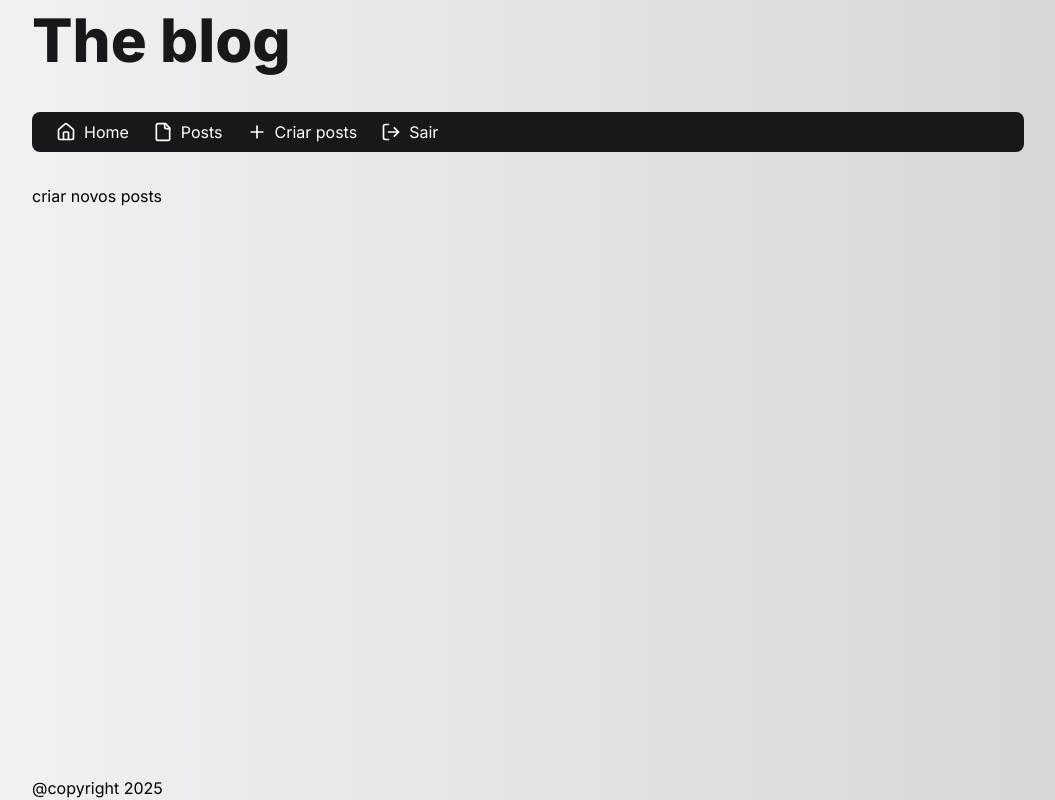
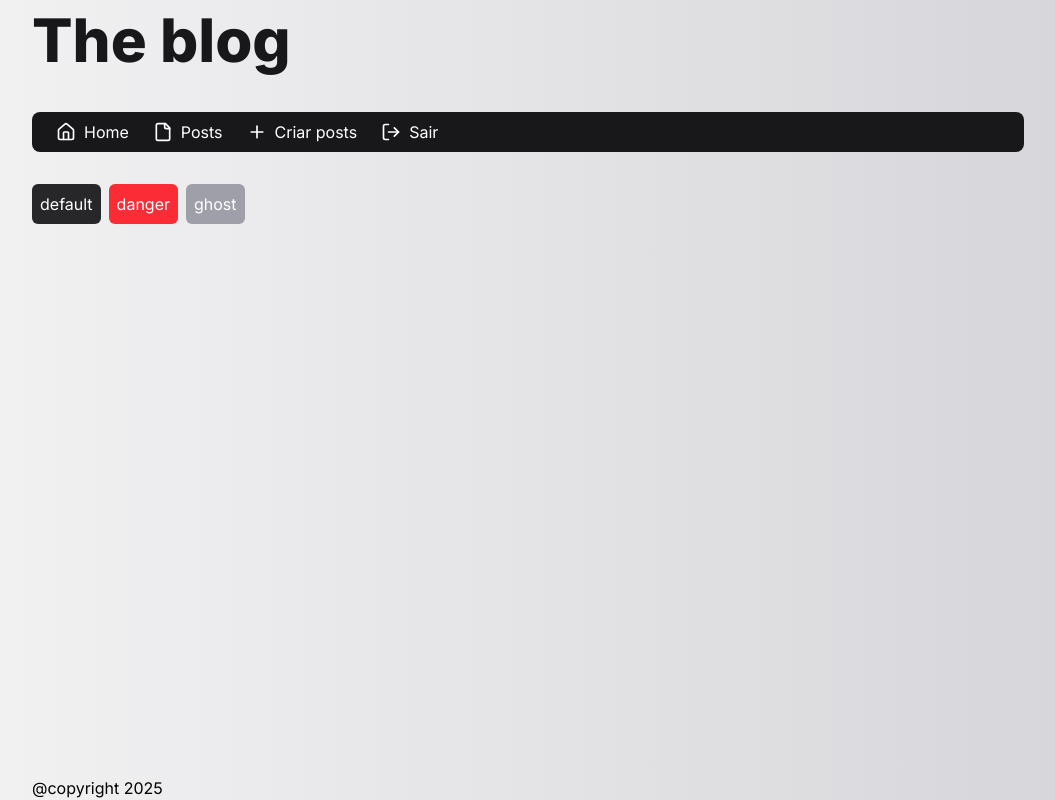
Before and after one commit to edsonlimacode/blog, a Next.js app: page /admin/posts/new in a window 1280 px wide. Shown: the whole page, without its empty margins (112-1167 px from the left). Built offline with nearby package versions, Linux system fonts and the light colour scheme.

Commit message:
cirado o componente de botão

```diff
--- a/src/app/admin/posts/new/page.tsx
+++ b/src/app/admin/posts/new/page.tsx
@@ -1,5 +1,13 @@
+import { Button } from "@/components/button"
+
 export const dynamic = "force-dynamic"
 
 export default function New() {
-  return <div>criar novos posts</div>
+  return (
+    <div className="flex gap-2">
+      <Button variant="default">default</Button>
+      <Button variant="danger">danger</Button>
+      <Button variant="ghost">ghost</Button>
+    </div>
+  )
 }
--- /dev/null
+++ b/src/components/button/index.tsx
@@ -0,0 +1,21 @@
+import clsx from "clsx"
+import { ComponentProps, ComponentType, ReactNode } from "react"
+
+type ButtonProps = {
+  variant: "default" | "ghost" | "danger"
+} & ComponentProps<"button">
+
+export function Button({ variant = "danger", ...props }: ButtonProps) {
+  const buttonVariants = {
+    default: "bg-zinc-800 hover:bg-zinc-900",
+    danger: "bg-red-500 hover:bg-red-600",
+    ghost: "bg-zinc-400 hover:bg-zinc-500"
+  }
+
+  return (
+    <button
+      {...props}
+      className={clsx("rounded-md p-2 text-white", buttonVariants[variant])}
+    />
+  )
+}
```
